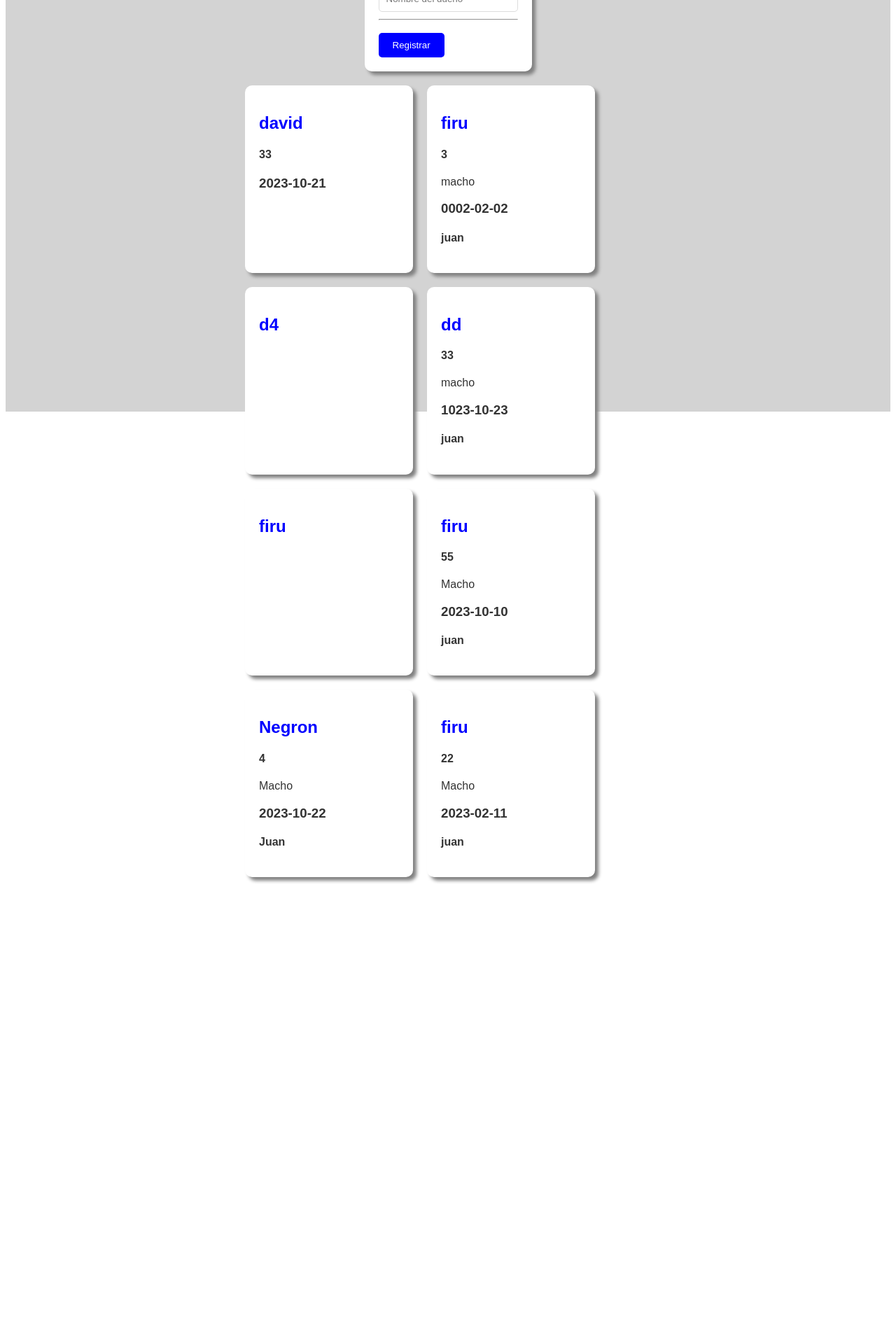
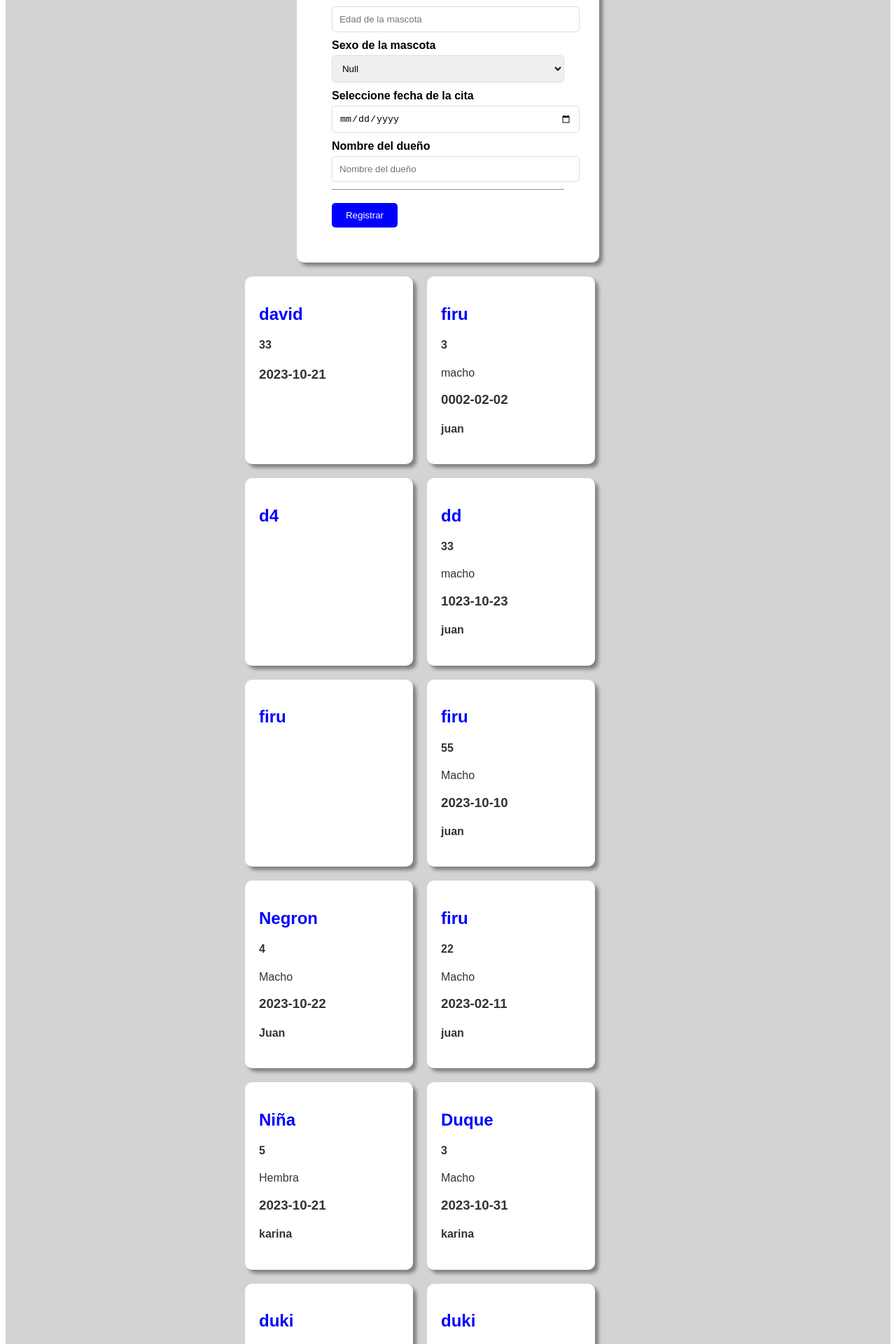
Before and after one commit to davidpeva/citas-vet, a React (Vite) app: page / in a window 1280 px wide. Shown: the part 220-2140 px from the top of the page at 70% size. Before the commit the page ends 1483 px from the top, so only its background shows below. Built offline with nearby package versions, Linux system fonts and the light colour scheme; data requests are answered from the project's data file.

Commit message:
Agregando estilos input al formulario

```diff
--- a/src/Components/Form.jsx
+++ b/src/Components/Form.jsx
@@ -3,26 +3,32 @@ import PropTypes from "prop-types";
 const Form = ({ form, handleFormSubmit, handleInputChange, error, nameError, ageError, genderError, dateError, ownerError }) => {
     return (
         <form className="form-card" onSubmit={handleFormSubmit}>
+            <h2>Solicitud de Citas Veterinario</h2>
+
+
+            <label htmlFor="name">Nombre de la mascota</label>
             <input
                 type="text"
                 name="name"
-                placeholder="Nombre"
+                placeholder="Nombre de la mascota"
                 value={form.name}
                 onChange={handleInputChange}
             />
             {nameError && <p className="error">{nameError}</p>}
+            <label htmlFor="age">Edad de la mascota</label>
             <input
                 type="number"
                 name="age"
-                placeholder="Edad"
+                placeholder="Edad de la mascota"
                 value={form.age}
                 onChange={handleInputChange}
             />
             {ageError && <p className="error">{ageError}</p>}
+            <label htmlFor="gender">Sexo de la mascota</label>
             <select
                 type="text"
                 name="gender"
-                placeholder="Género"
+                placeholder="Sexo de la mascota"
                 value={form.gender}
                 onChange={handleInputChange}
             >
@@ -31,14 +37,16 @@ const Form = ({ form, handleFormSubmit, handleInputChange, error, nameError, age
                 <option value="Hembra">Hembra</option>
             </select>
             {genderError && <p className="error">{genderError}</p>}
+            <label htmlFor="date">Seleccione fecha de la cita</label>
             <input
                 type="date"
                 name="date"
-                placeholder="Día de la cita"
                 value={form.date}
                 onChange={handleInputChange}
             />
             {dateError && <p className="error">{dateError}</p>}
+
+            <label htmlFor="owner">Nombre del dueño</label>
             <input
                 type="text"
                 name="owner"
--- a/src/data.json
+++ b/src/data.json
@@ -63,6 +63,54 @@
       "gender": "Macho",
       "date": "2023-02-11",
       "owner": "juan"
+    },
+    {
+      "id": "cddb1af5-faa1-4cf5-8bd6-44d9fc479d2e",
+      "name": "Niña",
+      "age": "5",
+      "gender": "Hembra",
+      "date": "2023-10-21",
+      "owner": "karina"
+    },
+    {
+      "id": "4fe6c64c-e60f-4574-a221-0841662b5b72",
+      "name": "Duque",
+      "age": "3",
+      "gender": "Macho",
+      "date": "2023-10-31",
+      "owner": "karina"
+    },
+    {
+      "id": "c7f2c9a1-bbd7-4793-ab85-827c20e2b01f",
+      "name": "duki",
+      "age": "1",
+      "gender": "Macho",
+      "date": "2023-10-21",
+      "owner": "karina"
+    },
+    {
+      "id": "3208b142-8b2e-4fd6-9a5b-01292466fc04",
+      "name": "duki",
+      "age": "2",
+      "gender": "Hembra",
+      "date": "2023-10-12",
+      "owner": "karina"
+    },
+    {
+      "id": "64a06223-9904-4c8a-bca9-1a25f0819315",
+      "name": "duki",
+      "age": "1",
+      "gender": "Hembra",
+      "date": "2023-10-01",
+      "owner": "karina"
+    },
+    {
+      "id": "742d67ae-62f2-46f7-a42c-88ba9f0e6fb9",
+      "name": "fd",
+      "age": "4",
+      "gender": "Macho",
+      "date": "2023-10-19",
+      "owner": "tttt"
     }
   ]
 }
--- a/src/styles.scss
+++ b/src/styles.scss
@@ -1,6 +1,6 @@
 .app {
     display: flex;
-    height: 100vh;
+    height: 100%;
     flex-direction: column;
     align-items: center;
     background-color: #d3d3d3;
@@ -9,23 +9,37 @@
     .form-card {
         background-color: #fff;
         margin: 10px;
-        padding: 20px;
+        padding: 50px;
+        align-items: center;
         border-radius: 10px;
         box-shadow: 5px 5px 5px gray;
+
+        select {
+            width: 100%;
+            padding: 10px;
+            margin-bottom: 10px;
+            border: 1px solid #ddd;
+            border-radius: 5px;
+        }
 
         input {
             display: block;
             margin-bottom: 10px;
+            width: 100%;
             padding: 10px;
             border-radius: 5px;
             border: 1px solid #ddd;
+        }
+        label {
+            display: block;
+            font-weight: bold;
+            margin-bottom: 5px;
         }
 
         .error {
             color: #ff3d3d;
             font-size: 12px;
-            padding: 0;
-            margin: 0;
+            margin-top: 5px;
         }
 
         button {
```
